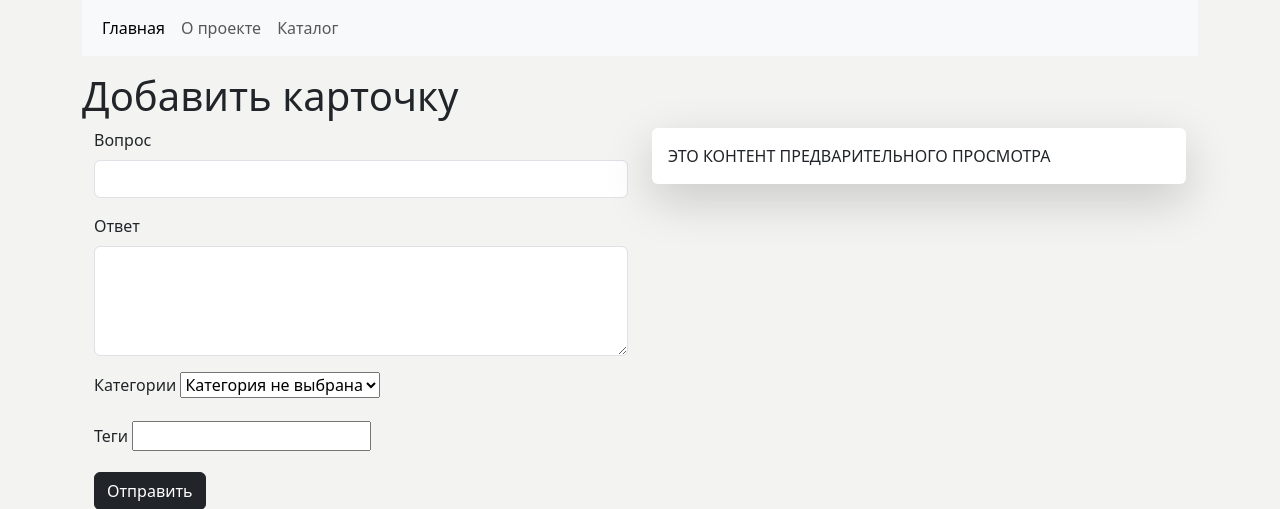
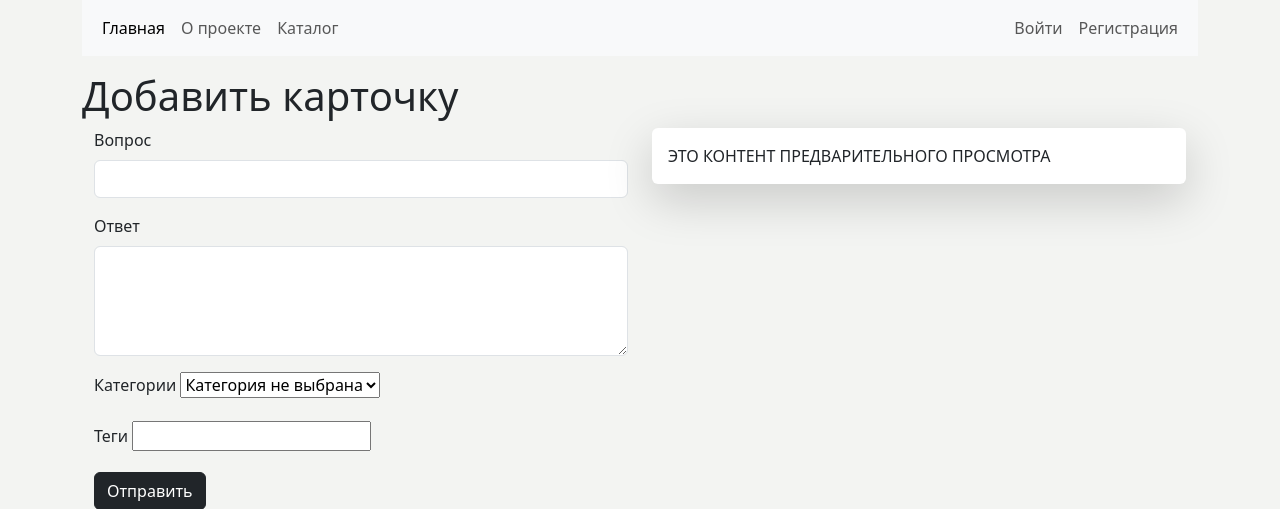
Before and after one commit to giveMepower94/django_cards, a Django app: page /cards/add/ in a window 1280 px wide. Shown: the top 509 px of the page. Run offline with Django 4.2, Linux system fonts and the light colour scheme; data that the repository does not hold is empty; some libraries are stand-ins or nearby versions.

Commit message:
Добавили в nav menu кнопочки для авторизации и выхода из админки

```diff
--- a/templates/includes/nav_menu.html
+++ b/templates/includes/nav_menu.html
@@ -4,13 +4,30 @@
             <span class="navbar-toggler-icon"></span>
         </button>
         <div class="collapse navbar-collapse" id="navbarNav">
-            <ul class="navbar-nav">
+            <ul class="navbar-nav me-auto">
                 {% for item in menu %}
                     <li class="nav-item">
                         <a class="nav-link {% if forloop.first %}active{% endif %}" aria-current="page" href="{% url item.url_name %}">{{ item.title }}</a>
                     </li>
                 {% endfor %}
             </ul>
+            <ul class="navbar-nav">
+                {% if user.is_authenticated %}
+                    <li class="nav-item">
+                        <a class="nav-link" href="#"> Привет, {{ user.username }}!</a>
+                    </li>
+                    <li class="nav-item">
+                        <a class="nav-link" href="{% url 'users:logout' %}">Выйти</a>
+                    </li>
+                {% else %}
+                    <li class="nav-item">
+                        <a class="nav-link" href="{% url 'users:login' %}">Войти</a>
+                    </li>
+                    <li class="nav-item">
+                        <a class="nav-link" href="{% url 'users:signup' %}">Регистрация</a>
+                    </li>
+                {% endif %}
+            </ul>
         </div>
     </div>
 </nav>
--- a/users/urls.py
+++ b/users/urls.py
@@ -6,5 +6,6 @@ app_name = 'users'  # Пространство имен для приложен
 
 urlpatterns = [
     path('login/', views.login_user, name='login'),
-    path('logout/', views.logout_user, name='logout')
+    path('logout/', views.logout_user, name='logout'),
+    path('signup/', views.signup_user, name='signup'),
 ]
--- a/users/views.py
+++ b/users/views.py
@@ -24,3 +24,7 @@ def login_user(request):
 def logout_user(request):
     logout(request)
     return redirect(reverse('users: login'))
+
+
+def signup_user(request):
+    pass
```
